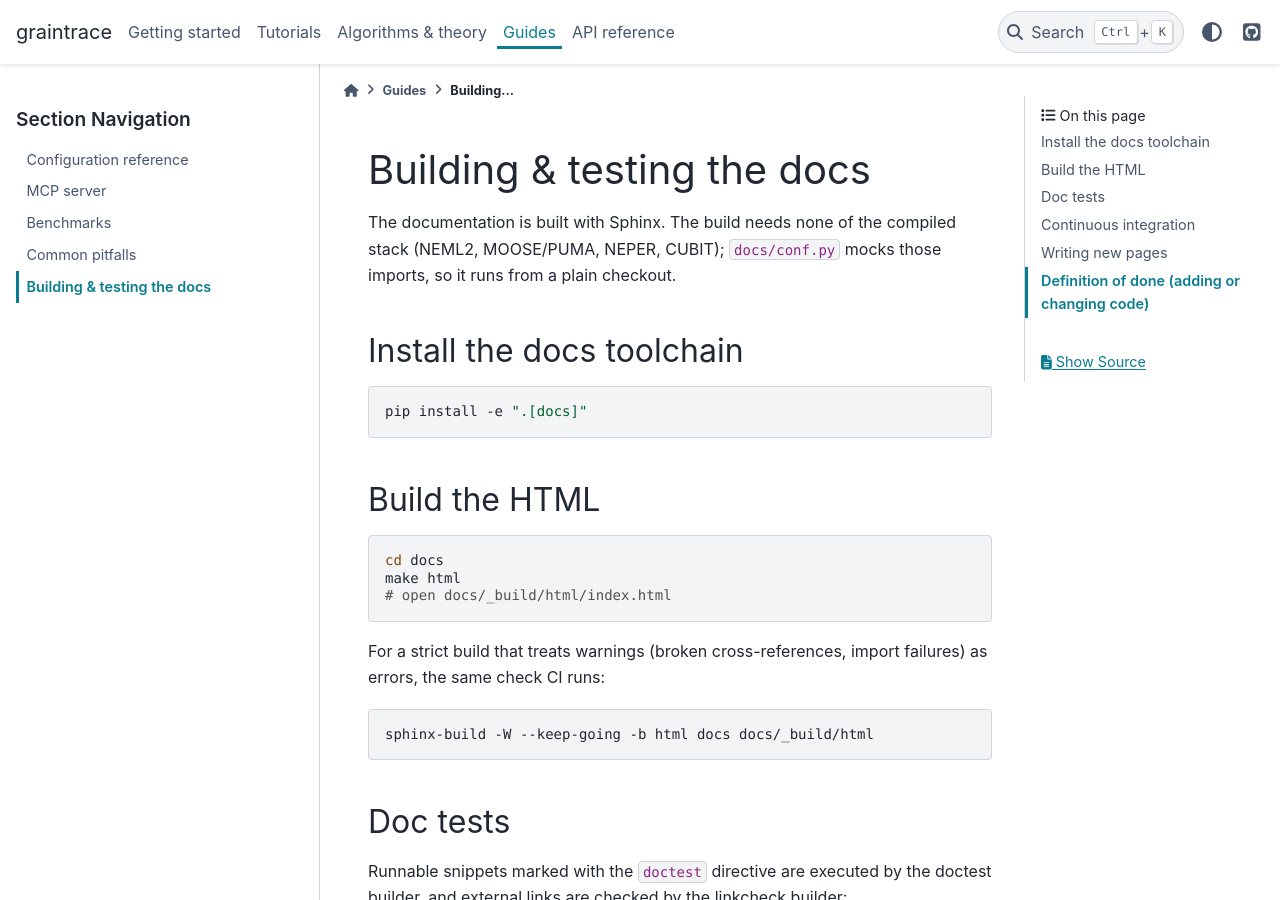
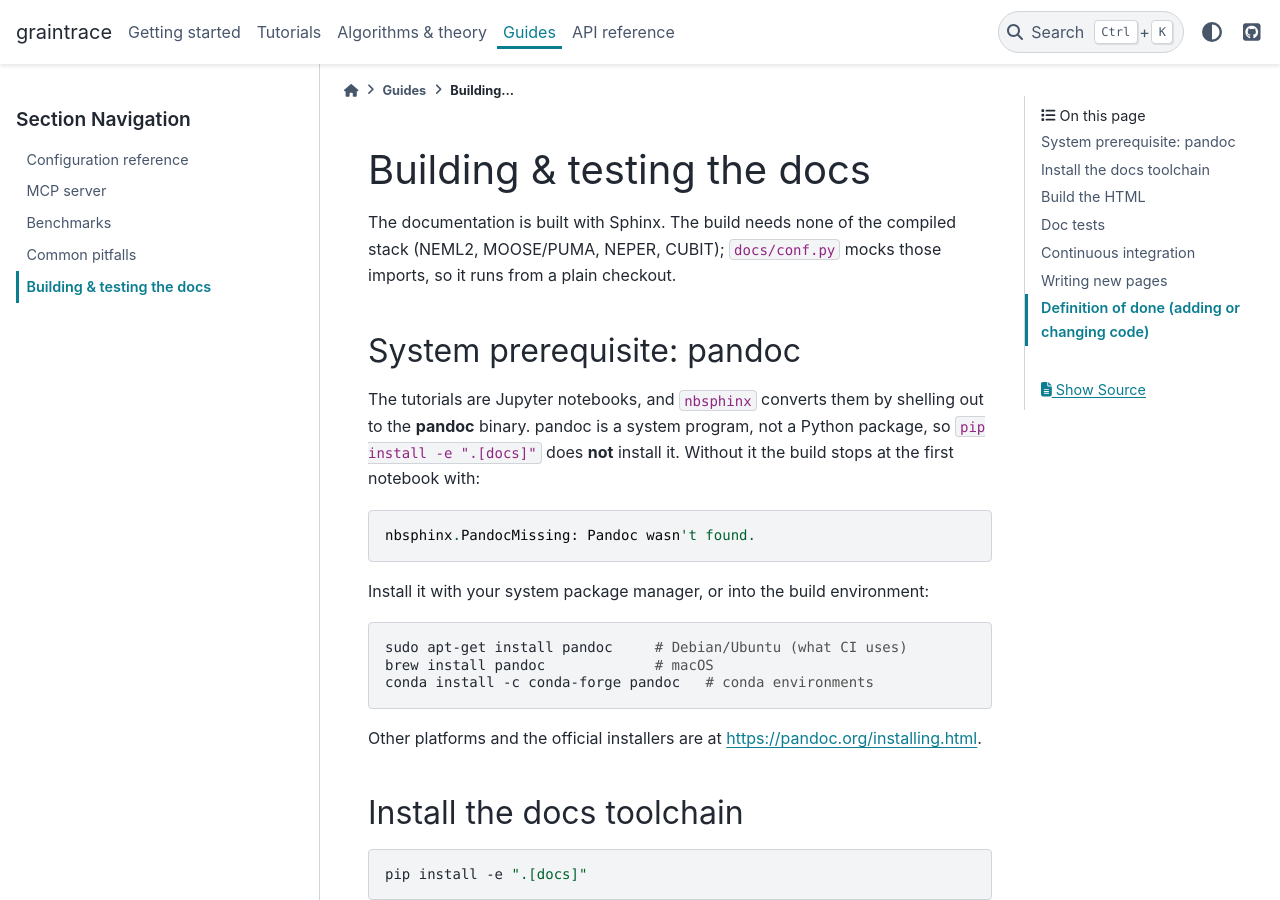
Before and after one commit to applied-material-modeling/graintrace, a Sphinx documentation site: the page built from docs/development.rst, in a window 1280 px wide and 900 px high. Built offline with Sphinx 7.4.7 and the PyData theme 0.15.4, drawn with Linux system fonts in a browser that asks for light colours.

Commit message:
Document pandoc as a prerequisite of the documentation build
The documented docs build (`pip install -e ".[docs]"` then `make html`) fails
on a clean checkout with `nbsphinx.PandocMissing`. nbsphinx converts the
notebook tutorials by shelling out to the pandoc binary, and pandoc is a system
program rather than a Python package, so no extras group can install it. CI
installs it with apt and the documentation never said so, which left the
documented path broken for every reader who followed it.

Name the prerequisite where the build is documented -- docs/development.rst
(with install commands for apt/brew/conda and a link to pandoc.org),
README.md's build snippet, and the install.rst requirements list -- and add a
regression test that fails if a docs-build guide stops naming it.

CI is deliberately untouched.

Fixes #25

```diff
--- a/docs/development.rst
+++ b/docs/development.rst
@@ -4,6 +4,28 @@ Building & testing the docs
 The documentation is built with Sphinx. The build needs none of the compiled
 stack (NEML2, MOOSE/PUMA, NEPER, CUBIT); ``docs/conf.py`` mocks those imports,
 so it runs from a plain checkout.
+
+.. _pandoc-prerequisite:
+
+System prerequisite: pandoc
+---------------------------
+
+The tutorials are Jupyter notebooks, and ``nbsphinx`` converts them by shelling
+out to the **pandoc** binary. pandoc is a system program, not a Python package,
+so ``pip install -e ".[docs]"`` does **not** install it. Without it the build
+stops at the first notebook with::
+
+   nbsphinx.PandocMissing: Pandoc wasn't found.
+
+Install it with your system package manager, or into the build environment:
+
+.. code-block:: bash
+
+   sudo apt-get install pandoc     # Debian/Ubuntu (what CI uses)
+   brew install pandoc             # macOS
+   conda install -c conda-forge pandoc   # conda environments
+
+Other platforms and the official installers are at https://pandoc.org/installing.html.
 
 Install the docs toolchain
 --------------------------
--- a/docs/install.rst
+++ b/docs/install.rst
@@ -11,6 +11,9 @@ Requirements
 - CUBIT/SCULPT: for hex meshing; Coreform license required.
 - NEML2 v3 (Python): for calibration and pole figures; built by PUMA.
 - MOOSE + PUMA (``puma-opt``): for CPFE; linked with NEML2 v3 + libtorch.
+- pandoc: only to *build* the documentation. A system binary, not a pip
+  package, so the ``docs`` extra cannot install it
+  (see :ref:`pandoc-prerequisite`).
 
 Installation is organized in three tiers by capability. Each higher tier adds
 the PUMA-built native stack on top of the pip install.
```
Also changed, not shown: README.md (+5 -0 lines), .claude/CLAUDE.md, 1 other file.
